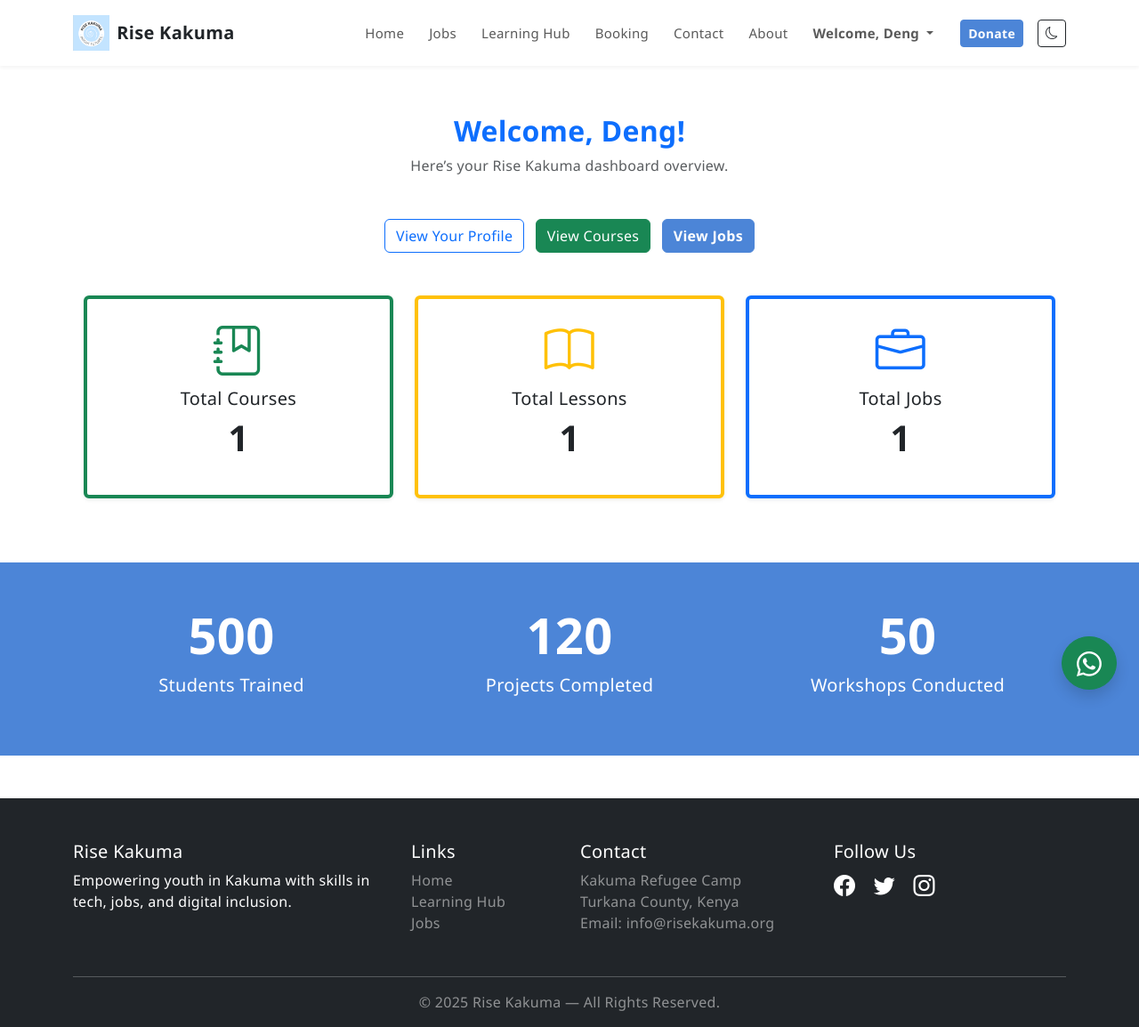
After one commit to sadeko190/Rise-Kakuma, a Django app: page /dashboard/ in a window 1280 px wide. The commit adds this page. Shown: the whole page at 89% size. Run offline with Django 5.2, Linux system fonts and the light colour scheme; a user stored in the database is signed in; data comes from the database, SQL or seed files in the repository; both versions use the stored data as it was after the commit; some libraries are stand-ins or nearby versions.

Commit message:
Updated project files

```diff
--- a/core/views.py
+++ b/core/views.py
@@ -304,3 +304,15 @@ def profile_view(request):
 def lesson_detail(request, lesson_id):
     lesson = get_object_or_404(Lesson, id=lesson_id)
     return render(request, 'courses/lesson_detail.html', {'lesson': lesson})
+
+@login_required(login_url='login')
+def dashboard(request):
+    context = {
+        'total_courses': Course.objects.count(),
+        'total_lessons': Lesson.objects.count(),
+        'total_jobs': Job.objects.count(),
+        'user_name': request.user.username,
+        'user_email': request.user.email,
+        'user_profile': getattr(request.user, 'profile', None),  # safe way to get profile
+    }
+    return render(request, 'core/dashboard.html', context)
--- a/templates/base.html
+++ b/templates/base.html
@@ -162,11 +162,22 @@
 
 
                     {% if user.is_authenticated %}
-    <li class="nav-item"><a class="nav-link" href="{% url 'profile' %}">Profile</a></li>
-    <li class="nav-item"><a class="nav-link" href="{% url 'logout' %}">Logout</a></li>
+    <li class="nav-item dropdown">
+        <a class="nav-link dropdown-toggle fw-bold" href="#" id="userDropdown" role="button" data-bs-toggle="dropdown" aria-expanded="false">
+            Welcome, {{ user.username }}
+        </a>
+        <ul class="dropdown-menu dropdown-menu-end" aria-labelledby="userDropdown">
+            <li><a class="dropdown-item" href="{% url 'dashboard' %}">Dashboard</a></li>
+            <li><a class="dropdown-item" href="{% url 'profile' %}">Profile</a></li>
+            <li><hr class="dropdown-divider"></li>
+            <li><a class="dropdown-item" href="{% url 'logout' %}">Logout</a></li>
+        </ul>
+    </li>
 {% else %}
     <li class="nav-item"><a class="nav-link" href="{% url 'login' %}">Login</a></li>
+    <li class="nav-item"><a class="nav-link" href="{% url 'signup' %}">Sign Up</a></li>
 {% endif %}
+
 
 
 
--- a/templates/booking/booking_list.html
+++ b/templates/booking/booking_list.html
@@ -7,7 +7,7 @@
 
 <!-- Hero Section -->
 <div class="hero position-relative text-white">
-    <img src="{% static 'images/booking-bg.jpg' %}" alt="Booking Background" class="img-fluid w-100" style="max-height:400px; object-fit:cover;">
+    <img src="{% static 'images/booking.jpg' %}" alt="Booking Background" class="img-fluid w-100" style="max-height:400px; object-fit:cover;">
     <div class="hero-text position-absolute top-50 start-50 translate-middle text-center">
         <h1 class="display-4 fw-bold">Book Your Slot</h1>
         <p class="lead">Reserve a computer or join a workshop</p>
--- /dev/null
+++ b/templates/core/dashboard.html
@@ -0,0 +1,49 @@
+{% extends "base.html" %}
+
+{% block title %}Dashboard | Rise Kakuma{% endblock %}
+
+{% block content %}
+<div class="container mt-5">
+
+    <!-- Welcome Message -->
+    <div class="text-center mb-5">
+        <h2 class="fw-bold text-primary">Welcome, {{ user_name }}!</h2>
+        <p class="text-muted">Here’s your Rise Kakuma dashboard overview.</p>
+    </div>
+
+    <!-- Quick Links -->
+    <div class="text-center mb-5">
+        <a href="{% url 'profile' %}" class="btn btn-outline-primary me-2">
+            View Your Profile
+        </a>
+        <a href="{% url 'course_list' %}" class="btn btn-success me-2">View Courses</a>
+        <a href="{% url 'job_list' %}" class="btn btn-primary">View Jobs</a>
+    </div>
+
+    <!-- Stats Cards -->
+    <div class="row text-center">
+        <div class="col-md-4 mb-4">
+            <div class="card shadow-sm p-4 h-100 border-start border-4 border-success">
+                <i class="bi bi-journal-bookmark display-4 text-success mb-2"></i>
+                <h5>Total Courses</h5>
+                <p class="fw-bold display-6">{{ total_courses }}</p>
+            </div>
+        </div>
+        <div class="col-md-4 mb-4">
+            <div class="card shadow-sm p-4 h-100 border-start border-4 border-warning">
+                <i class="bi bi-book display-4 text-warning mb-2"></i>
+                <h5>Total Lessons</h5>
+                <p class="fw-bold display-6">{{ total_lessons }}</p>
+            </div>
+        </div>
+        <div class="col-md-4 mb-4">
+            <div class="card shadow-sm p-4 h-100 border-start border-4 border-primary">
+                <i class="bi bi-briefcase display-4 text-primary mb-2"></i>
+                <h5>Total Jobs</h5>
+                <p class="fw-bold display-6">{{ total_jobs }}</p>
+            </div>
+        </div>
+    </div>
+
+</div>
+{% endblock %}
```
Also changed, not shown: core/forms.py (+10 -9 lines), core/models.py (+7 -5 lines), templates/registration/signup.html (+30 -21 lines), db.sqlite3, static/images/booking.jpg (renamed from static/images/booking-bg.jpg), 1 other file.
